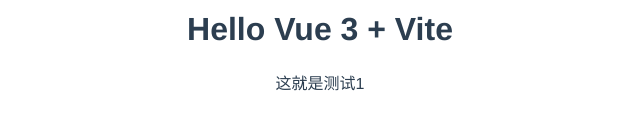
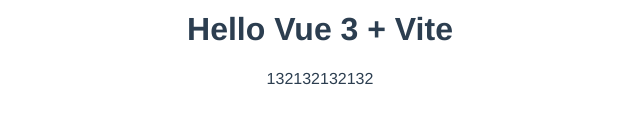
Before and after one commit to baokuanze/bao-cli-vue, a Vue app: page / in a window 1280 px wide. Shown: the part 274-404 px from the top of the page, without its empty margins (320-960 px from the left). Built offline with nearby package versions, Linux system fonts and the light colour scheme.

Commit message:
feat 132132132132

```diff
--- a/src/components/HelloWorld.vue
+++ b/src/components/HelloWorld.vue
@@ -1,6 +1,6 @@
 <template>
   <h1>{{ msg }}</h1>
-  <div>这就是测试1</div>
+  <div>132132132132</div>
 
 </template>
 
```
